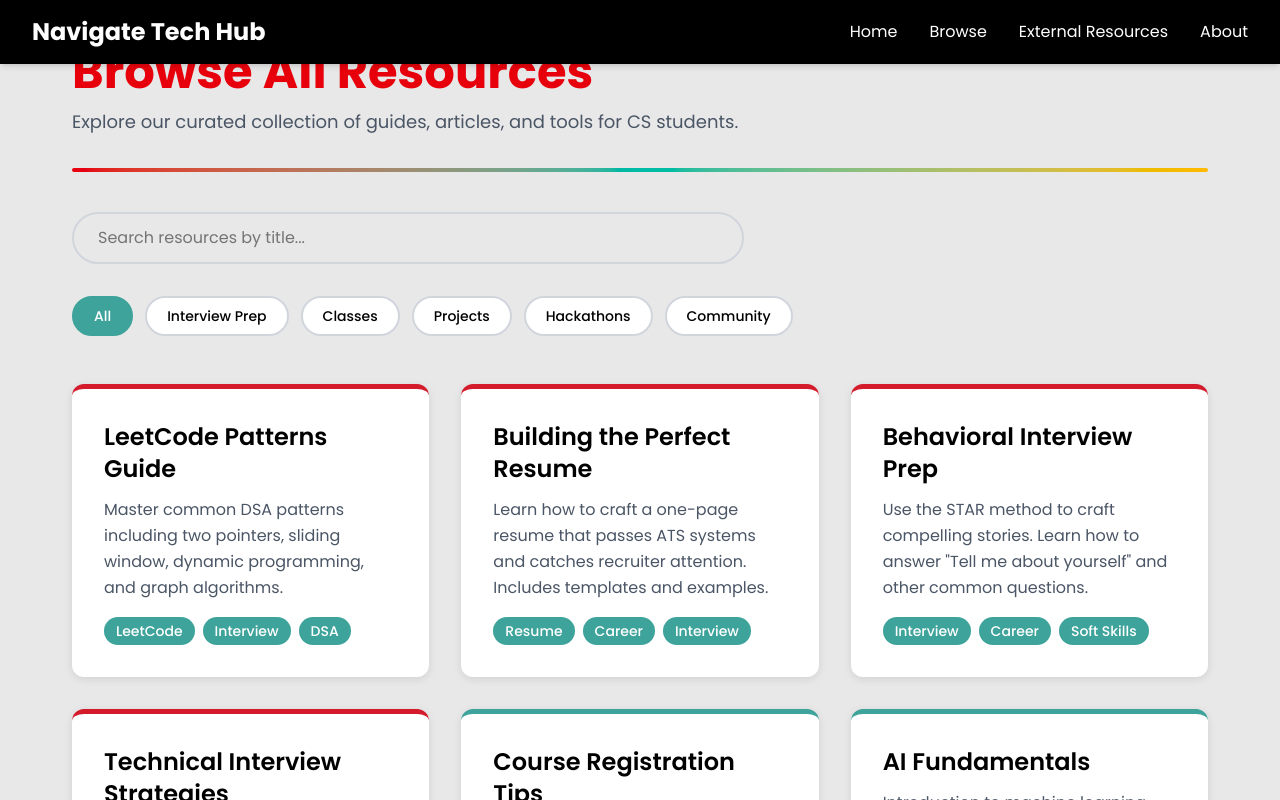
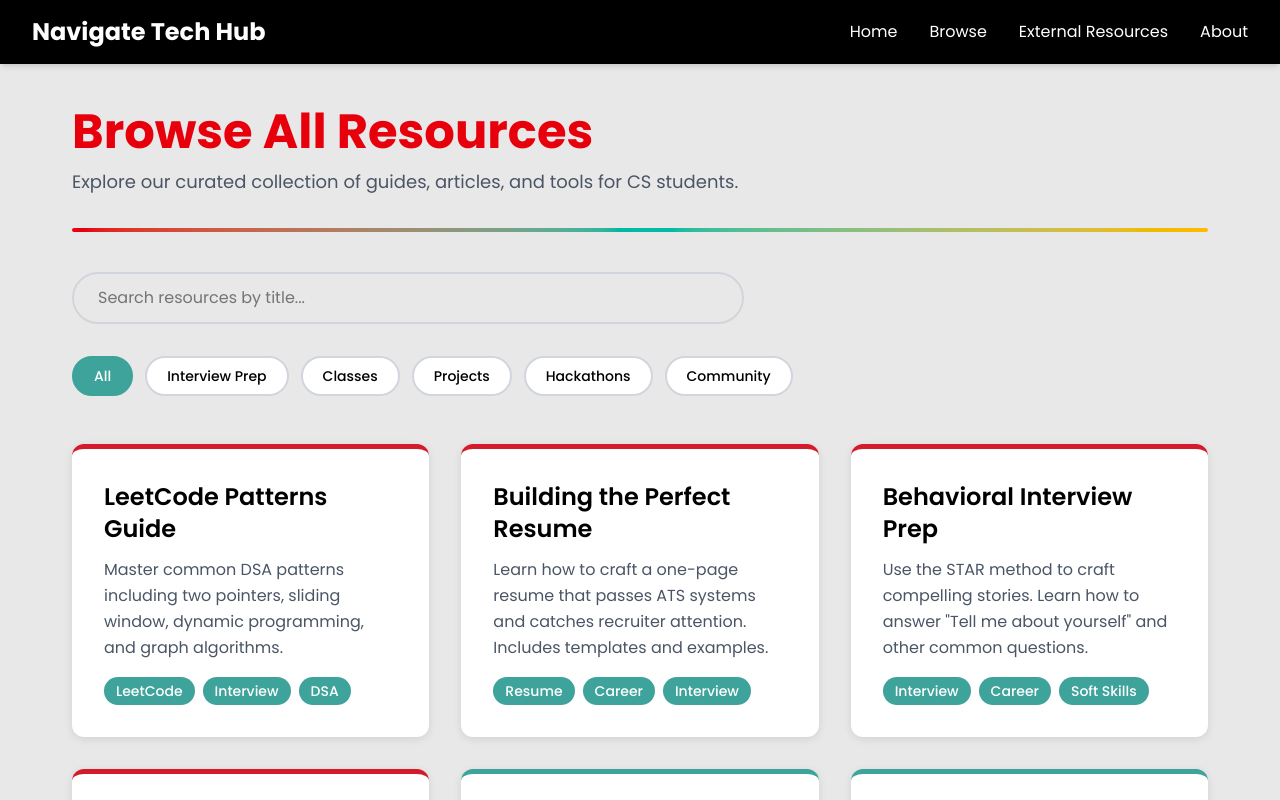
Before and after one commit to ColorStack-at-Northeastern-University/Navigate-Tech-Hub, a Next.js app in the folder frontend/: page /browse in a window 1280 px wide. Shown: the top 800 px of the page. Built offline with nearby package versions, Linux system fonts and the light colour scheme.

Commit message:
Completed browse page with basic functionality

```diff
--- a/frontend/app/browse/page.tsx
+++ b/frontend/app/browse/page.tsx
@@ -42,9 +42,9 @@ export default function BrowsePage() {
       <Navbar />
 
       {/* MAIN CONTENT */}
-      <main className="container-custom mt-44 px-6">
+      <main className="container-custom px-6 mt-40">
         {/* --- PAGE HEADER --- */}
-        <h1 className="text-4xl md:text-5xl font-bold text-red-600 mb-3">
+        <h1 className="text-4xl mt-15 md:text-5xl font-bold text-red-600 mb-3">
           Browse All Resources
         </h1>
         <p className="text-gray-600 text-lg mb-8">
```
